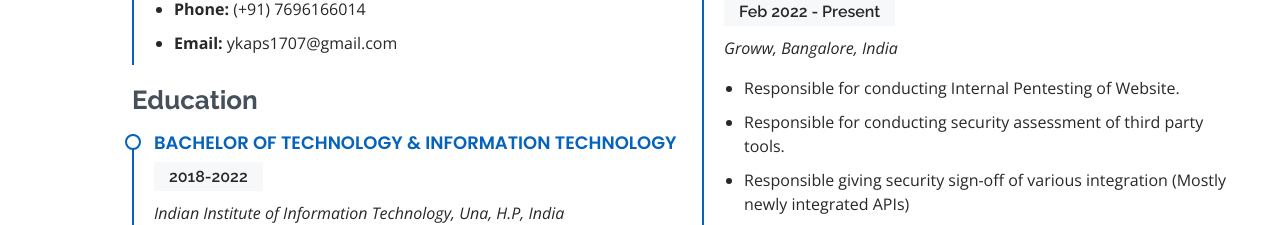
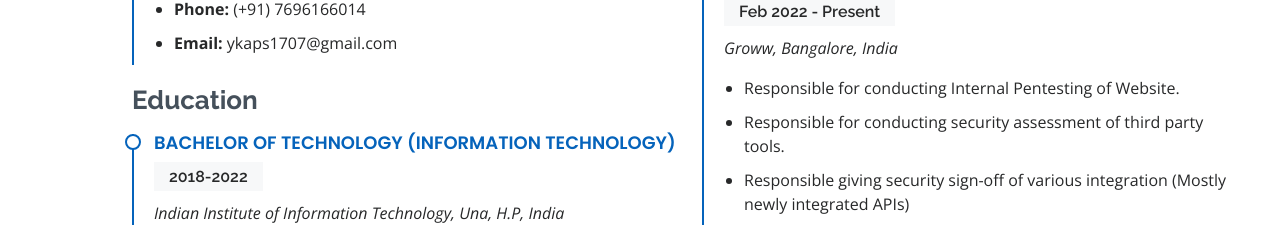
Before and after one commit to JitakshKapoor/Portfolio, a plain HTML site: page index.html in a window 1280 px wide. Shown: the part 2013-2238 px from the top of the page. Drawn offline with nearby package versions, Linux system fonts and the light colour scheme.

Commit message:
Update index.html

```diff
--- a/index.html
+++ b/index.html
@@ -155,7 +155,7 @@
 
             <h3 class="resume-title">Education</h3>
             <div class="resume-item">
-              <h4>Bachelor of Technology &amp; Information Technology</h4>
+              <h4>Bachelor of Technology (Information Technology)</h4>
               <h5>2018-2022</h5>
               <p><em>Indian Institute of Information Technology, Una, H.P, India</em></p>
               <p>(CGPA: 8.74)</p>
```
